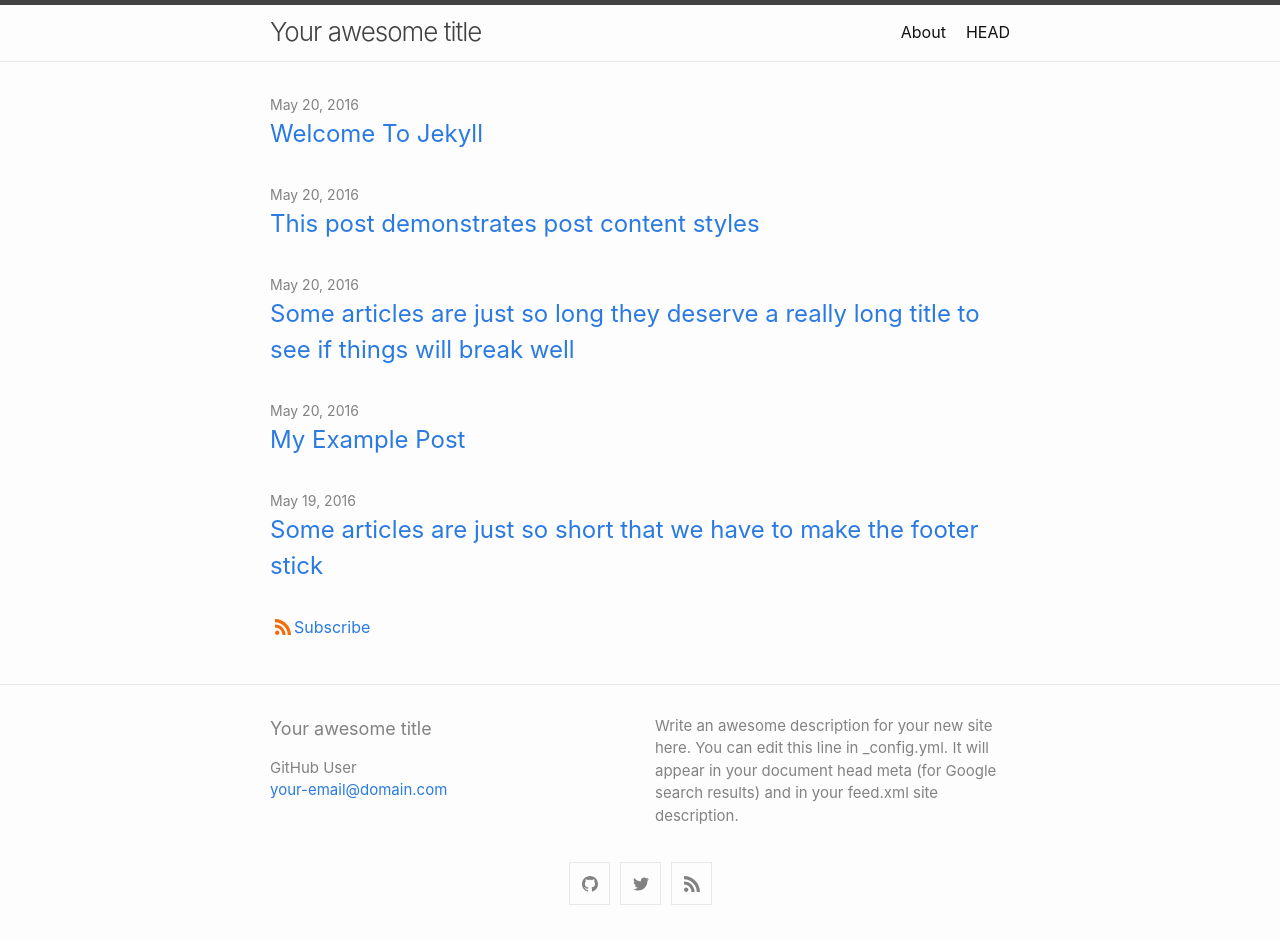
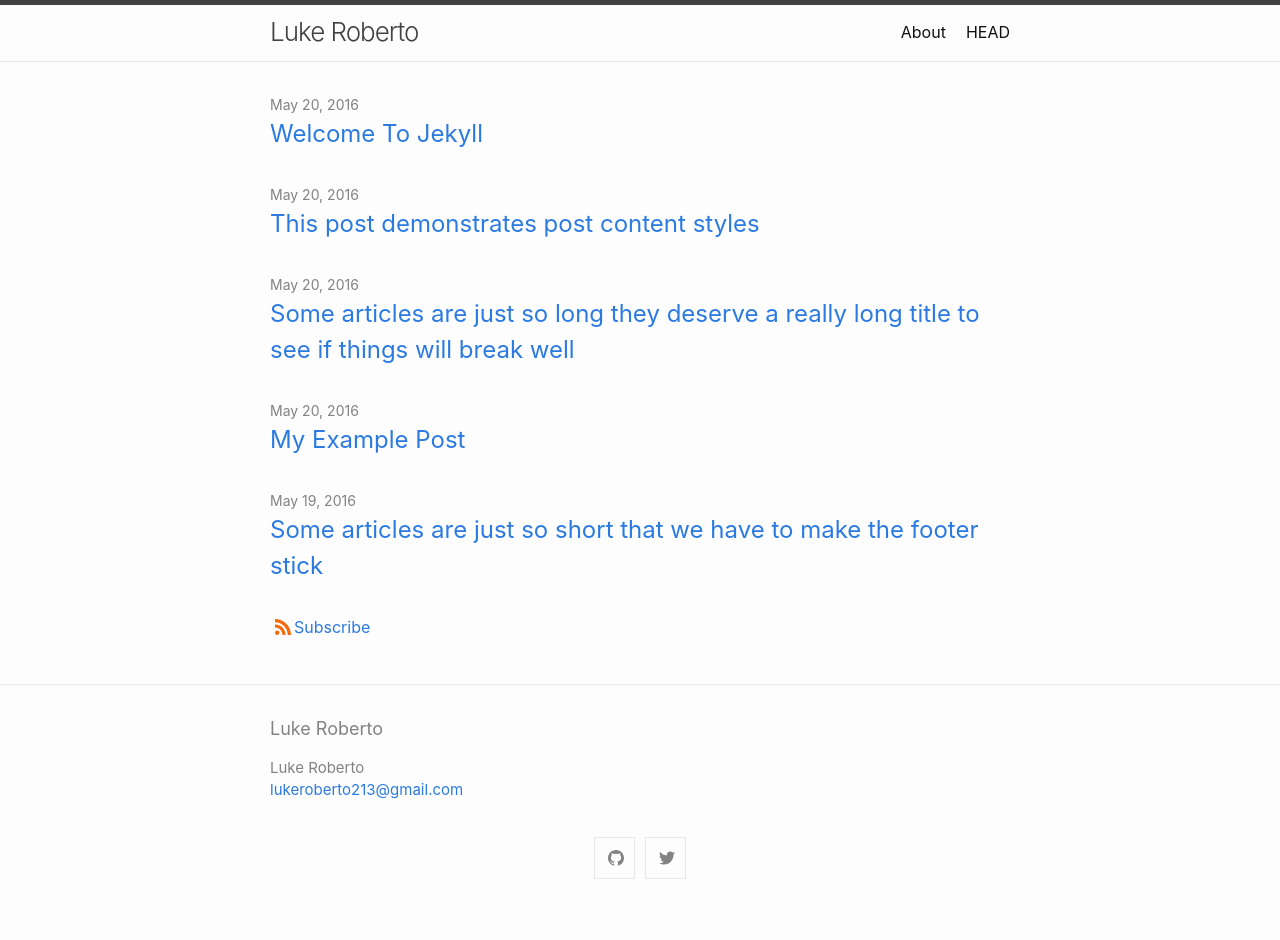
Before and after one commit to Lukeroberto/lukeroberto.github.io, a Jekyll site: the page built from index.md, in a window 1280 px wide. Built offline with Jekyll 4.4.1, drawn with Linux system fonts in a browser that asks for light colours; after the commit the page ends 914 px from its top, so only the background shows below that.

Commit message:
Messing with config

```diff
--- a/_config.yml
+++ b/_config.yml
@@ -1,11 +1,7 @@
-title: Your awesome title
+title: Luke Roberto
 author:
-  name: GitHub User
-  email: your-email@domain.com
-description: > # this means to ignore newlines until "show_excerpts:"
-  Write an awesome description for your new site here. You can edit this
-  line in _config.yml. It will appear in your document head meta (for
-  Google search results) and in your feed.xml site description.
+  name: Luke Roberto
+  email: lukeroberto213@gmail.com
 
 show_excerpts: false # set to true to show excerpts on the homepage
 
@@ -16,9 +12,9 @@
 
   # generate social links in footer
   social_links:
-    twitter: jekyllrb
-    github:  jekyll
-    rss: rss
+    twitter: lukeroberto1
+    github:  Lukeroberto
+    # rss: rss
     # devto: jekyll
     # dribbble: jekyll
     # facebook: jekyll
```
